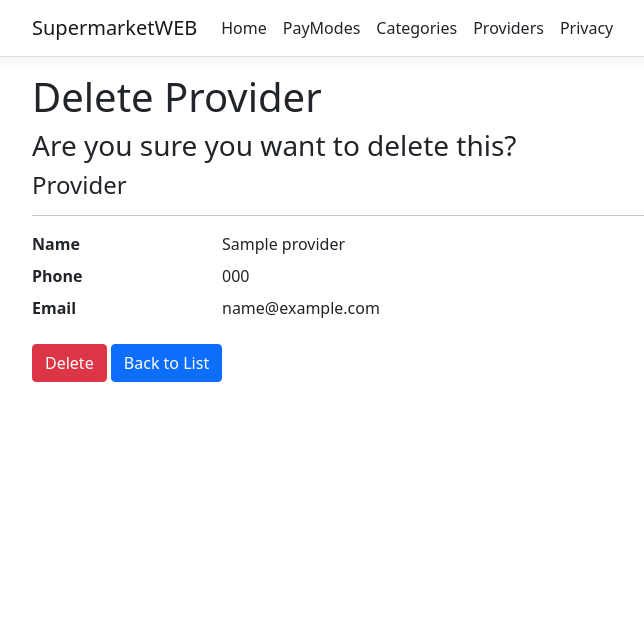
After one commit to Snayderm/SupermarketWEB, an ASP.NET Core app: page /Providers/Delete?id=1 in a window 1280 px wide. The commit adds this page. Shown: the top 638 px of the page, without its empty margins (50-694 px from the left). Run offline with ASP.NET Core 8, Linux system fonts and the light colour scheme; tables that the repository leaves empty hold one stand-in row (values such as "Sample post"); style sheets or scripts are compiled from the project's sources.

Commit message:
Delete Providers

```diff
--- a/Pages/Providers/Create.cshtml
+++ b/Pages/Providers/Create.cshtml
@@ -13,7 +13,7 @@
             <div class="form-group">
                 <label asp-for="Provider.Name" class="control-label"></label>
                 <input asp-for="Provider.Name" class="form-control" />
-                <<span asp-validation-for="Provider.Name" class="text-danger"></span>
+                <span asp-validation-for="Provider.Name" class="text-danger"></span>
             </div>
             <div class="form-group">
                 <label asp-for="Provider.Phone" class="control-label"></label>
--- /dev/null
+++ b/Pages/Providers/Delete.cshtml
@@ -0,0 +1,37 @@
+@page
+@model SupermarketWEB.Pages.Providers.DeleteModel
+@{
+    ViewData["Title"] = "Delete Provider";
+}
+
+<h1>@ViewData["Title"]</h1>
+<h3>Are you sure you want to delete this?</h3>
+<div>
+    <h4>Provider</h4>
+    <hr />
+    <dl class="row">
+        <dt class="col-sm-2">
+            @Html.DisplayNameFor(model => model.Provider.Name)
+        </dt>
+        <dd class="col-sm-10">
+            @Html.DisplayFor(model => model.Provider.Name)
+        </dd>
+        <dt class="col-sm-2">
+            @Html.DisplayNameFor(model => model.Provider.Phone)
+        </dt>
+        <dd class="col-sm-10">
+            @Html.DisplayFor(model => model.Provider.Phone)
+        </dd>
+        <dt class="col-sm-2">
+            @Html.DisplayNameFor(model => model.Provider.Email)
+        </dt>
+        <dd class="col-sm-10">
+            @Html.DisplayFor(model => model.Provider.Email)
+        </dd>
+    </dl>
+    <form method="post">
+        <input type="hidden" asp-for="Provider.Id" />
+        <input type="submit" value="Delete" class="btn btn-danger" />
+        <a asp-page="./Index" class="btn btn-primary">Back to List</a>
+    </form>
+</div>
--- /dev/null
+++ b/Pages/Providers/Delete.cshtml.cs
@@ -0,0 +1,56 @@
+using Microsoft.AspNetCore.Mvc;
+using Microsoft.AspNetCore.Mvc.RazorPages;
+using Microsoft.EntityFrameworkCore;
+using SupermarketWEB.Data;
+using SupermarketWEB.Models;
+
+namespace SupermarketWEB.Pages.Providers
+{
+    public class DeleteModel : PageModel
+    {
+        private readonly SupermarketContext _context;
+        public DeleteModel(SupermarketContext context)
+        {
+            _context = context;
+        }
+
+        [BindProperty]
+        public Provider Provider { get; set; }
+
+        public async Task<IActionResult> OnGetAsync(int? id)
+        {
+            if (id == null)
+            {
+                return NotFound();
+            }
+
+            Provider = await _context.Providers.FirstOrDefaultAsync(m => m.Id == id);
+
+            if (Provider == null)
+            {
+                return NotFound();
+            }
+
+            return Page();
+        }
+
+        public async Task<IActionResult> OnPostAsync(int? id)
+        {
+            if (id == null)
+            {
+                return NotFound();
+            }
+
+            Provider = await _context.Providers.FindAsync(id);
+
+            if (Provider != null)
+            {
+                _context.Providers.Remove(Provider);
+                await _context.SaveChangesAsync();
+            }
+
+            return RedirectToPage("./Index");
+        }
+    }
+
+}
```
Also changed, not shown: Pages/Providers/Index.cshtml (+6 -6 lines), 9 other files.
